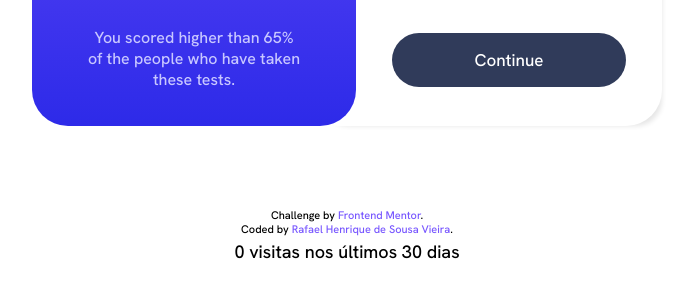
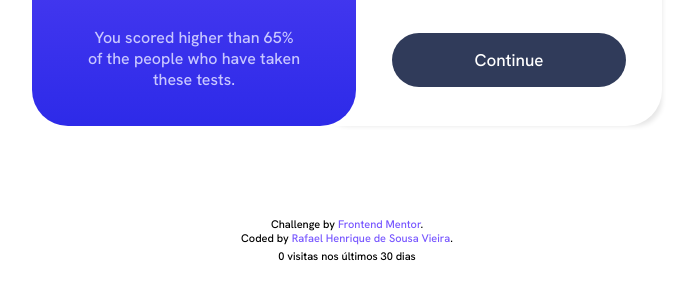
Before and after one commit to RafaelHDSV/Results-summary-component, a plain HTML site: page index.html in a window 1280 px wide. Shown: the part 519-800 px from the top of the page, without its empty margins (293-986 px from the left). Drawn offline with Linux system fonts and the light colour scheme.

Commit message:
Shrink visit counter font to match footer credits (11px).

```diff
--- a/style.css
+++ b/style.css
@@ -246,10 +246,6 @@ footer a:hover {
 footer #va-visits, .attribution #va-visits {
   margin: 0.25rem 0 0;
   padding: 0;
-  font-size: inherit;
-  line-height: inherit;
-  color: inherit;
-  opacity: inherit;
-  text-align: inherit;
+  font-size: 11px;
   background: transparent;
 }
```
